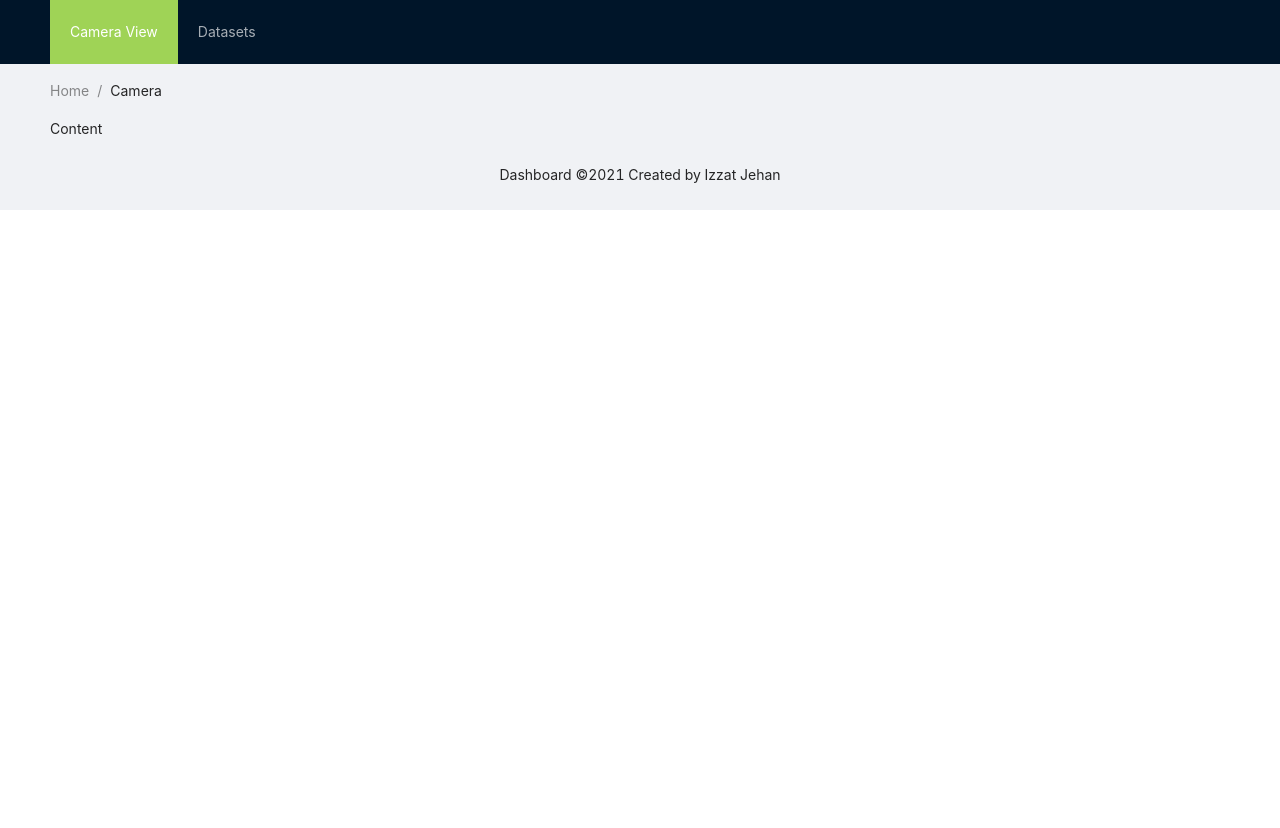
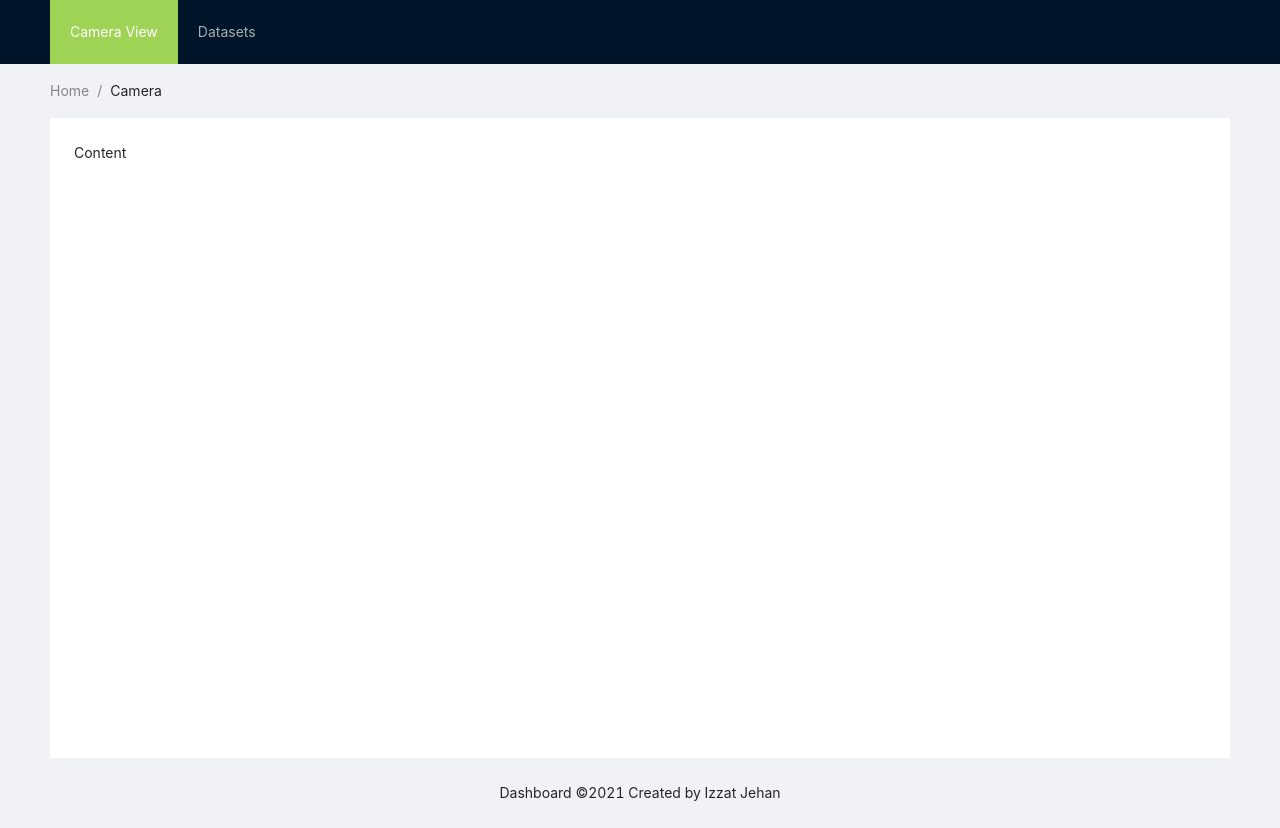
Before and after one commit to SKYZAP/fyp-dashboard, a Next.js app: page /dashboard in a window 1280 px wide. Before the commit the page ends 800 px from the top, so only its background shows below. Built offline with nearby package versions, Linux system fonts and the light colour scheme.

Commit message:
Updated global stylings

```diff
--- a/styles/globals.css
+++ b/styles/globals.css
@@ -45,3 +45,21 @@ a {
 .nav-button {
   margin-left: 2%;
 }
+
+/* DASHBOARD STYLING */
+.site-layout-content {
+  min-height: 80vh;
+  padding: 24px;
+  background: #fff;
+}
+#components-layout-demo-top .logo {
+  float: left;
+  width: 120px;
+  height: 31px;
+  margin: 16px 24px 16px 0;
+  background: rgba(255, 255, 255, 0.3);
+}
+.ant-row-rtl #components-layout-demo-top .logo {
+  float: right;
+  margin: 16px 0 16px 24px;
+}
```
